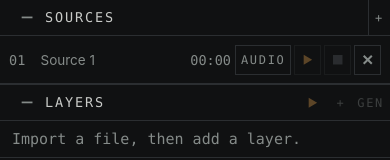
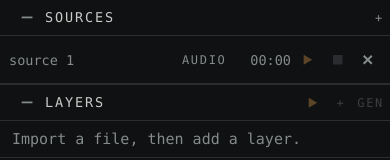
Before and after one commit to epleaner/souunnds, a React (Vite) app: page / in a window 390 px wide. Shown: the top 160 px of the page. Built offline with nearby package versions, Linux system fonts and the light colour scheme.

Commit message:
Polish source rows and preserve restored arrangements

```diff
--- a/src/web/App.tsx
+++ b/src/web/App.tsx
@@ -2047,6 +2047,7 @@ export function App() {
     const first = sources.find((item) => item.audio);
     if (!first) return setStatus("Import a file before adding layers.");
     cancelArrangementPlayback();
+    initialArrangementCreatedRef.current = true;
     setLayers((current) => [...current, createLayer(first.duration, current.length, current.map((layer) => layer.color), first.id)]);
   }
 
@@ -2093,6 +2094,7 @@ export function App() {
       seed: generatedSeed,
       linked: generatedLinked,
     }, first.audio);
+    initialArrangementCreatedRef.current = true;
     generated.layers.forEach((layer) => { layer.sourceId = first.id; });
     setLayers(generated.layers);
     const generatedSequences = generated.layers.map((layer, index) => ({
@@ -2494,7 +2496,7 @@ export function App() {
           <div id="sources-content" className="section-content source-list">
             {sources.map((item, index) => (
               <div className="source-row" key={item.id}>
-                <span className="source-number mono" aria-hidden="true">{String(index + 1).padStart(2, "0")}</span>
+                <span className="source-number mono">{`source ${index + 1}`}</span>
                 {item.name || item.audio ? (
                   <input
                     className="source-filename"
@@ -2505,13 +2507,13 @@ export function App() {
                       candidate.id === item.id ? { ...candidate, name: event.target.value } : candidate
                     ))}
                   />
-                ) : <span className="source-empty-name">Source {index + 1}</span>}
-                <span className="source-duration mono" aria-label={`Source ${index + 1} length ${formatSeconds(item.duration)}`}>{formatSeconds(item.duration)}</span>
+                ) : <span className="source-empty-name" aria-hidden="true" />}
                 <div className="source-row-actions">
                   <button className="source-picker-button label-caps" type="button" onClick={() => chooseAudio(item.id)} aria-label={`Choose audio for source ${index + 1}`} title="Choose audio">
                     <span className="wide-control-label">Choose audio</span>
                     <span className="compact-control-label">Audio</span>
                   </button>
+                  <span className="source-duration mono" aria-label={`Source ${index + 1} length ${formatSeconds(item.duration)}`}>{formatSeconds(item.duration)}</span>
                   <PlayButton onClick={() => void togglePlayback(item.id)} disabled={!item.audio} ariaLabel={`Play source ${index + 1}`} {...targetPlaybackState({ kind: "source", id: item.id })} />
                   <IconButton className="transport-stop-button" onClick={stopPlayback} disabled={!playbackTargetMatches(playbackTarget, { kind: "source", id: item.id }) || (!playing && !paused)} ariaLabel={`Stop source ${index + 1}`}><StopIcon /></IconButton>
                   <IconButton className="destructive-button" onClick={() => removeSource(item.id)} ariaLabel={`Remove source ${index + 1}`}><CloseIcon /></IconButton>
--- a/src/web/styles.css
+++ b/src/web/styles.css
@@ -123,7 +123,7 @@ button:focus-visible, input:focus-visible, select:focus-visible {
   display: grid;
   min-width: 0;
   min-height: 32px;
-  grid-template-columns: 24px minmax(0, 1fr) 52px auto;
+  grid-template-columns: 52px minmax(0, 1fr) auto;
   align-items: center;
   gap: 8px;
   padding-inline: 12px 6px;
@@ -143,7 +143,7 @@ button:focus-visible, input:focus-visible, select:focus-visible {
   text-overflow: ellipsis;
 }
 .source-empty-name { min-width: 0; }
-.source-duration { text-align: right; }
+.source-duration { min-width: 52px; text-align: right; }
 .source-row-actions {
   display: flex;
   align-items: center;
@@ -213,6 +213,14 @@ button:focus-visible, input:focus-visible, select:focus-visible {
 .sequence-section button,
 .sequence-section button:hover:not(:disabled),
 .sequence-section button[aria-expanded="true"] {
+  border: 0;
+}
+.sources-section .section-action-group > button,
+.sources-section .section-action-group > button:hover:not(:disabled) {
+  border-left: 0;
+}
+.sources-section .source-row button,
+.sources-section .source-row button:hover:not(:disabled) {
   border: 0;
 }
 
@@ -1148,7 +1156,8 @@ input[type="number"], input[type="text"], select {
 @media (max-width: 480px) {
   .wide-control-label { display: none; }
   .compact-control-label { display: inline; }
-  .source-row { grid-template-columns: 18px minmax(0, 1fr) 38px auto; gap: 3px; padding-inline: 6px; }
+  .source-row { grid-template-columns: 45px minmax(0, 1fr) auto; gap: 3px; padding-inline: 6px; }
+  .source-duration { min-width: 38px; }
   .source-row-actions { gap: 2px; }
   .source-picker-button { padding-inline: 3px; font-size: 8px; }
   .source-row-actions .icon-button { width: 18px; }
@@ -1200,6 +1209,10 @@ input[type="number"], input[type="text"], select {
   }
   .cell-settings-subtitle { padding-bottom: 4px; font-size: 8px; }
 }
+@media (max-width: 360px) {
+  .source-row { grid-template-columns: 45px minmax(0, 1fr); padding-block: 4px; }
+  .source-row-actions { grid-column: 1 / -1; justify-content: flex-end; }
+}
 @media (prefers-reduced-motion: reduce) {
   *, *::before, *::after { scroll-behavior: auto !important; transition: none !important; }
 }
```
Also changed, not shown: 1 other file (tests, documents, lock files or other folders).
